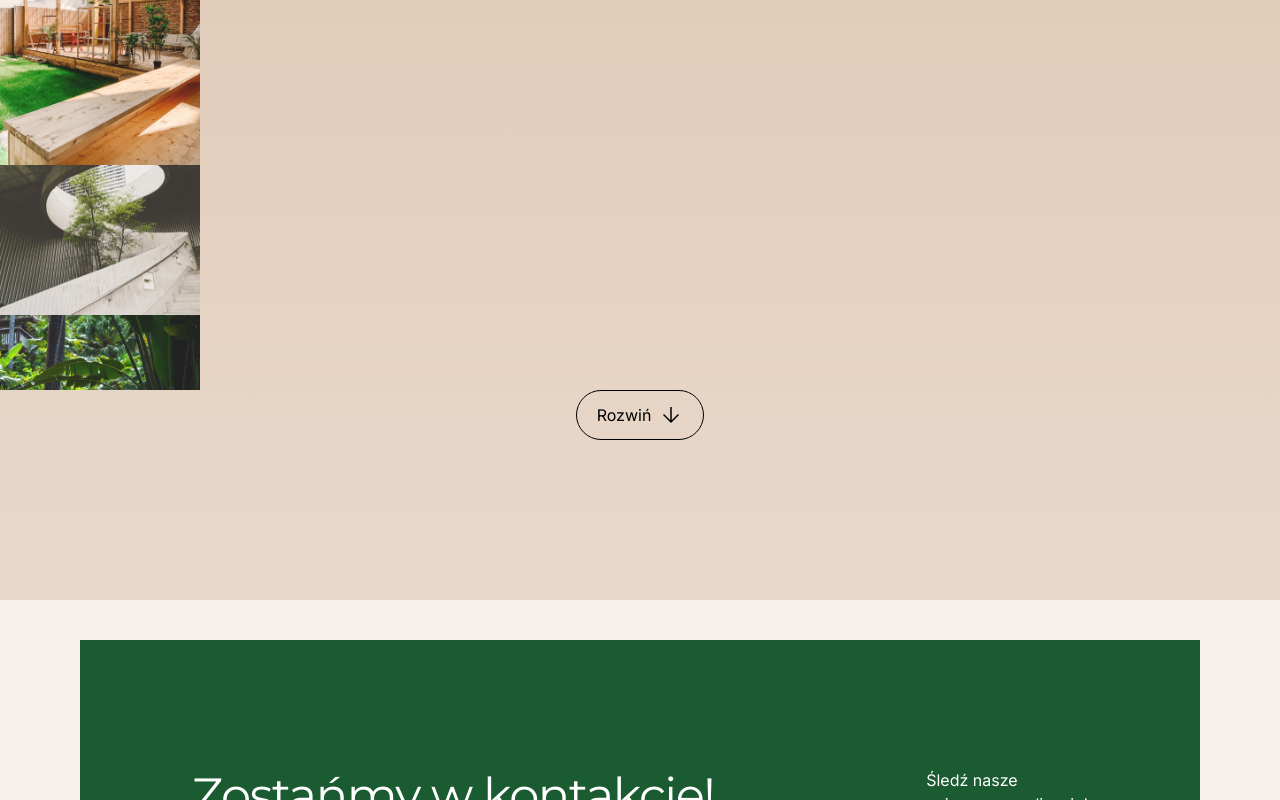
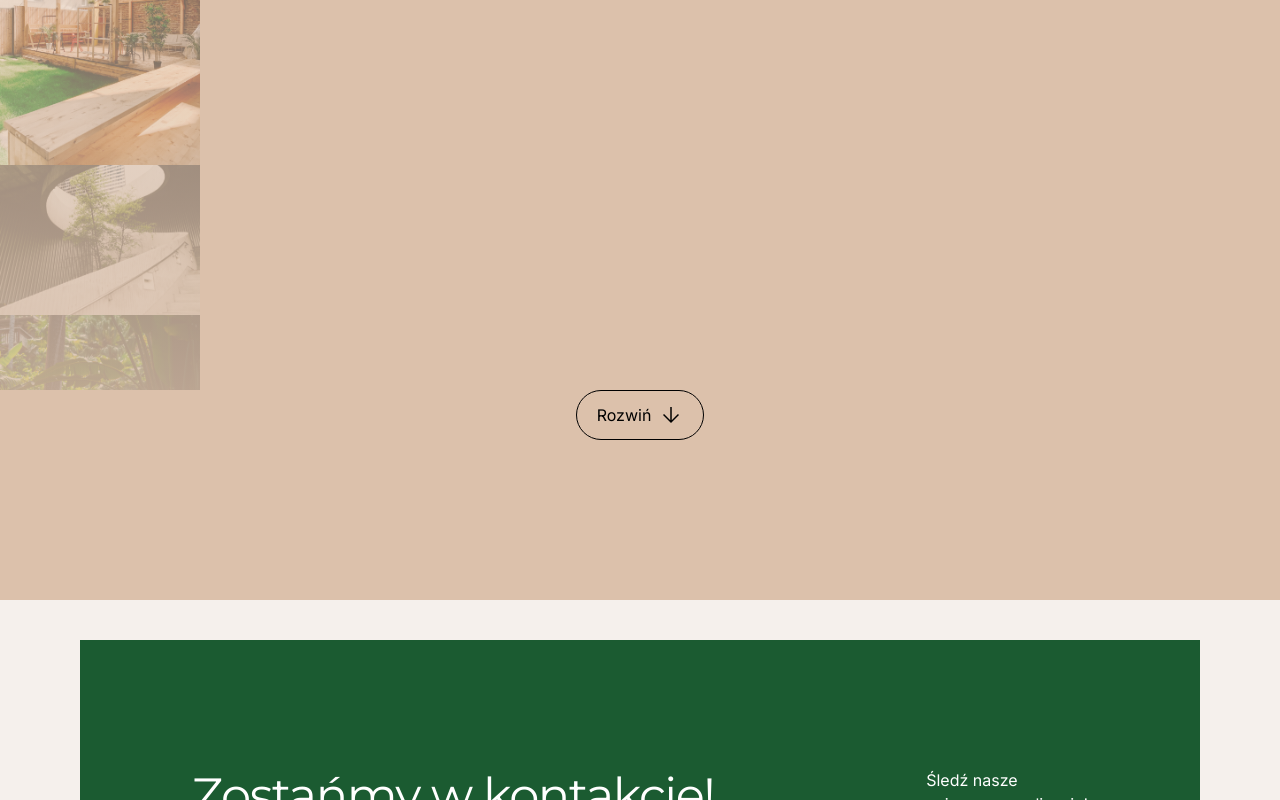
Before and after one commit to SebastianJedrak/Giarddesign, a website: page index.html in a window 1280 px wide. Shown: the part 2998-3798 px from the top of the page. Drawn offline with Linux system fonts and the light colour scheme.

Commit message:
refactored masnory background

```diff
--- a/index.html
+++ b/index.html
@@ -201,10 +201,8 @@
     </section>
 
     <!-- OUR PROJECTS BLOCK -->
-    <section
-      class="bg-gradient-to-b from-beige to-beigeTransparent bg-lightBeige py-40 flex flex-col items-between"
-    >
-      <h2 class="mb-24 ml-20 md:ml-0 md:text-center">Nasze projekty</h2>
+    <section class="relative bg-beige py-40 flex flex-col items-between">
+      <h2 class="mb-24 ml-20 md:ml-0 md:text-center relative z-10">Nasze projekty</h2>
       <div class="grid max-h-[40rem] overflow-hidden">
         <div class="grid-item">
           <img src="./src/img/masonry/Photo(0).jpg" alt="Photo(0)" />
@@ -230,7 +228,7 @@
           <img src="./src/img/masonry/Photo(0).jpg" />
         </div>
       </div>
-      <button class="btn border border-black self-center flex">
+      <button class="btn border border-black self-center flex relative z-10">
         Rozwiń
         <img
           class="h-6 ml-2"
@@ -238,6 +236,9 @@
           alt="more"
         />
       </button>
+      <div
+        class="absolute h-full w-full bg-gradient-to-t bottom-0 from-beige to-null"
+      ></div>
     </section>
 
     <!-- INSTAGRAM BLOCK -->
--- a/tailwind.config.js
+++ b/tailwind.config.js
@@ -6,7 +6,6 @@ module.exports = {
       colors: {
         green: "#1B5B31",
         beige: "#DCC1AB",
-        beigeTransparent: "rgba(220,	193,	171, 0.5)",
         lightBeige: "#F5F0EC"
       }
     },
```
Also changed, not shown: main.css.
